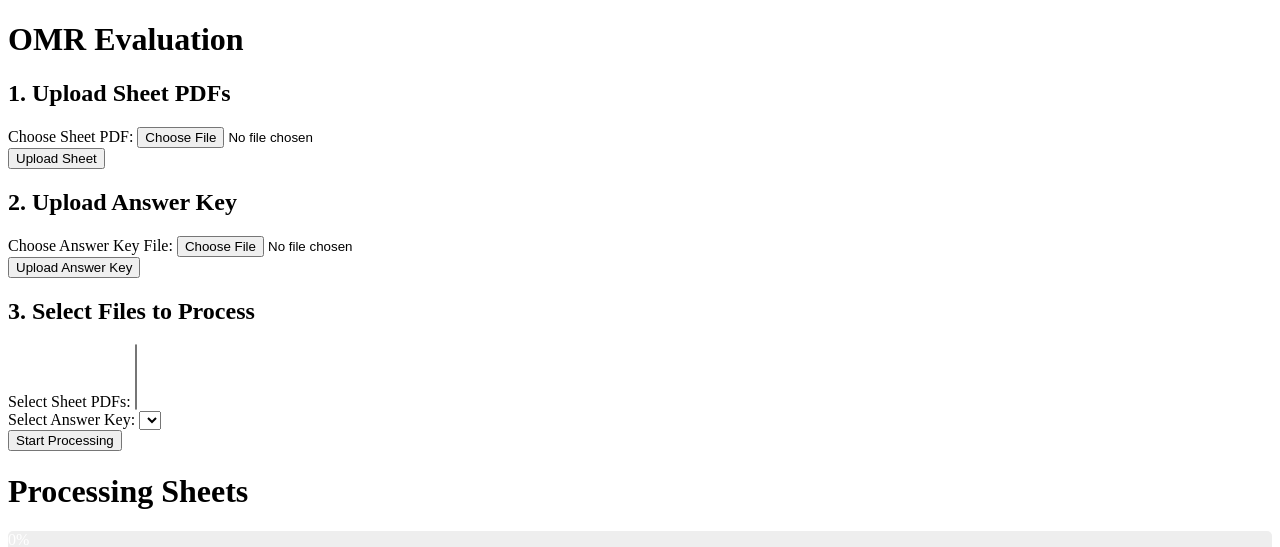
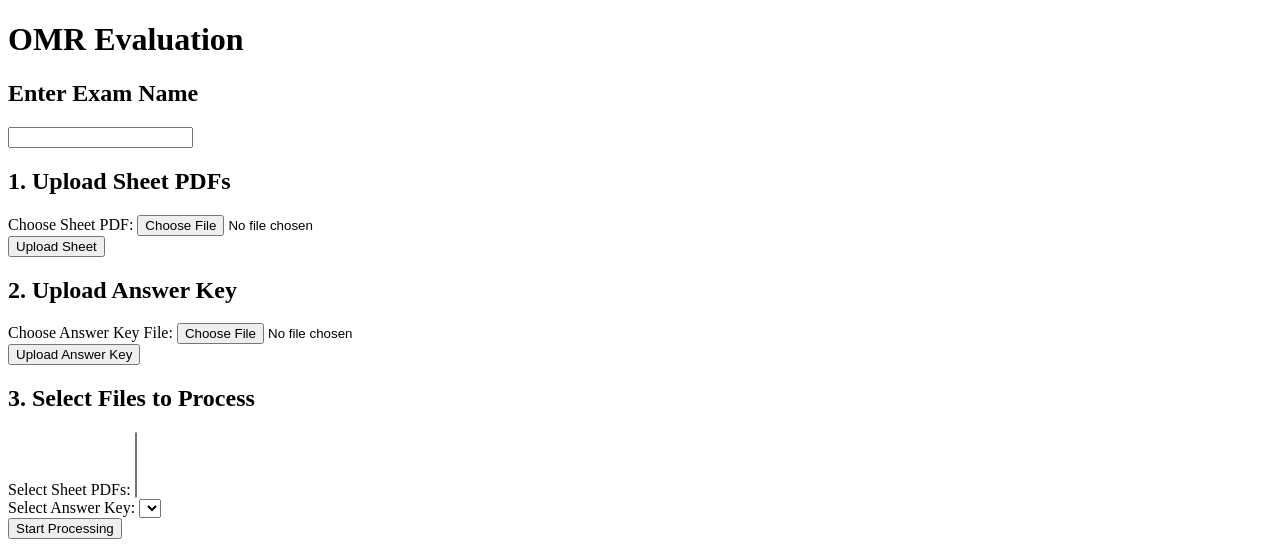
Before and after one commit to ibnu-umer/bubble-sheet-evaluator-web, a Django app: page / in a window 1280 px wide. Shown: the top 547 px of the page. Run offline with Django 5.2, Linux system fonts and the light colour scheme; data that the repository does not hold is empty; parts of the project's set-up code (start-up, migrations or seed data) failed here and were passed over.

Commit message:
feat(ui): add exam name input and show it in results page

```diff
--- a/omr/templates/results.html
+++ b/omr/templates/results.html
@@ -5,6 +5,7 @@
 </head>
 <body>
     <h2>Evaluation Results</h2>
+    <h2>{{ examName }}</h2>
     <table border="1">
         <thead>
             <tr>
--- a/omr/templates/uploads.html
+++ b/omr/templates/uploads.html
@@ -39,6 +39,9 @@
             {% endfor %}
         </ul>
         {% endif %}
+
+        <h2>Enter Exam Name</h2>
+        <input id="exam-name" type="text">
 
         <!-- Section 1: Upload Sheet PDFs -->
         <h2>1. Upload Sheet PDFs</h2>
@@ -102,8 +105,10 @@
             async function startProcessing(event) {
                 event.preventDefault(); // stop the form's normal submit
 
+                const exam_name = document.getElementById("exam-name").value;
                 const form = document.getElementById("process-form");
                 const formData = new FormData(form);
+                formData.append("examName", exam_name)
 
                 const response = await fetch("{% url 'process_ajax' %}", {
                     method: "POST",
--- a/omr/views.py
+++ b/omr/views.py
@@ -34,6 +34,7 @@ def process_ajax(request):
     if request.method == "POST":
         sheet_files = request.POST.getlist("sheet_files")
         answer_file = request.POST.get("answer_file")
+        exam_name = request.POST.get("examName")
 
         def stream():
             final_results = []
@@ -70,7 +71,7 @@ def process_ajax(request):
             # Save results temporarily (10 min)
             cache.set(
                 task_id,
-                {"results": final_results, "errors": errored_files},
+                {"results": final_results, "errors": errored_files, "examName": exam_name},
                 timeout=600
             )
 
@@ -88,6 +89,7 @@ def process_ajax(request):
 
 def results_view(request, task_id):
     cached_data = cache.get(str(task_id))
+    exam_name = cached_data.get("examName", "Examination").upper
 
     if cached_data:
         final_results = cached_data.get("results", [])
@@ -105,5 +107,6 @@ def results_view(request, task_id):
 
     return render(request, "results.html", {
         "results": final_results,
-        "error": errored_files
+        "error": errored_files,
+        "examName": exam_name
     })
```
